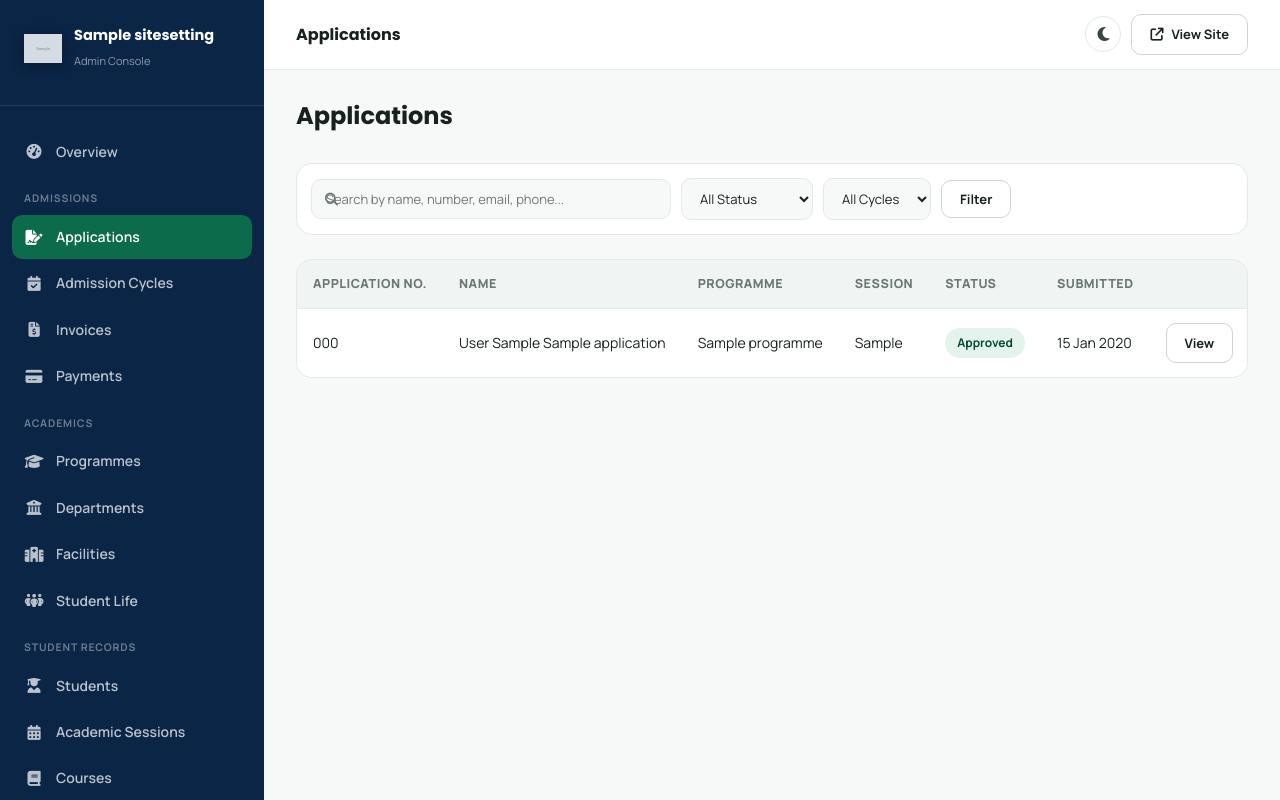
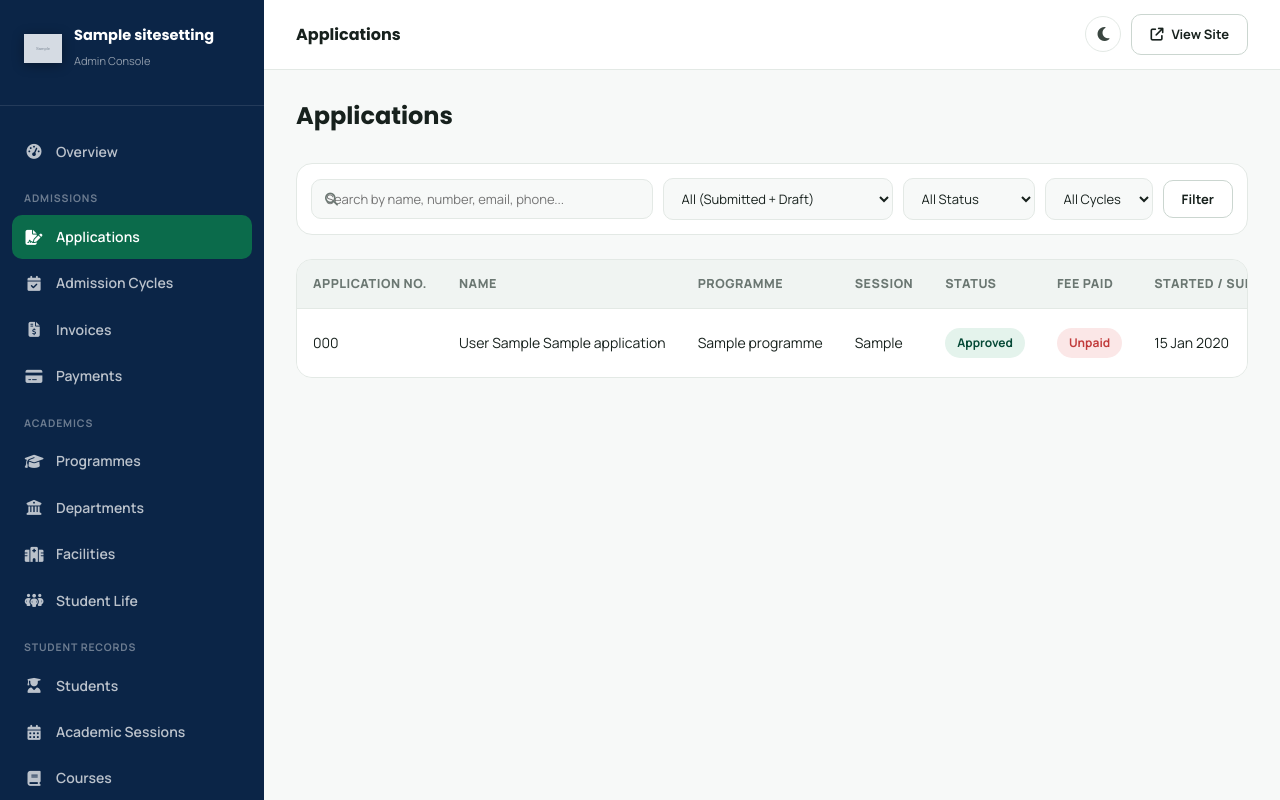
Before and after one commit to sudaneee/hamdaancollege, a Django app: page /console/applications/ in a window 1280 px wide. Run offline with Django 5.2, Linux system fonts and the light colour scheme; a user stored in the database is signed in; tables that the repository leaves empty hold one stand-in row (values such as "Sample post"); grey boxes marked "Sample" are stand-in pictures; data that the repository does not hold is empty; some libraries are stand-ins or nearby versions.

Commit message:
Show unsubmitted (draft) applications in the console
The Applications list/detail views only ever showed is_submitted=True
rows, so an applicant who paid the fee but never finished the form was
completely invisible to staff — no way to see them, check their
payment status, or follow up. This is exactly the situation the
bintamuhammadgiwa100@gmail.com incident put in front of us.

applications_list now shows every started application by default
(newest first), with a 'Submission' filter (All / Submitted / Draft)
to narrow back down, a 'Fee Paid' column, and a Draft badge for
unsubmitted rows. application_detail is viewable for drafts too (shows
whatever's been filled in + invoice/payment status), while status
changes and 'Admit as Student' stay gated to submitted applications
only — unaffected functionally, admit_as_student already had its own
independent is_submitted guard.

Co-Authored-By: Claude Sonnet 5 <noreply@anthropic.com>

```diff
--- a/admin_console/templates/admin_console/applications.html
+++ b/admin_console/templates/admin_console/applications.html
@@ -10,6 +10,11 @@
     <i class="fa-solid fa-magnifying-glass"></i>
     <input type="text" name="q" value="{{ q }}" placeholder="Search by name, number, email, phone...">
   </div>
+  <select name="submission" onchange="this.form.submit()">
+    <option value="">All (Submitted + Draft)</option>
+    <option value="submitted" {% if submission == 'submitted' %}selected{% endif %}>Submitted Only</option>
+    <option value="draft" {% if submission == 'draft' %}selected{% endif %}>Draft Only (not yet submitted)</option>
+  </select>
   <select name="status" onchange="this.form.submit()">
     <option value="">All Status</option>
     {% for value, label in status_choices %}
@@ -23,12 +28,12 @@
     {% endfor %}
   </select>
   <button type="submit" class="btn btn-outline btn-sm">Filter</button>
-  {% if q or status or cycle_id %}<a href="{% url 'admin_console:applications_list' %}" class="btn btn-outline btn-sm">Clear</a>{% endif %}
+  {% if q or status or cycle_id or submission %}<a href="{% url 'admin_console:applications_list' %}" class="btn btn-outline btn-sm">Clear</a>{% endif %}
 </form>
 
 <div class="table-wrap responsive-cards">
   <table class="data-table">
-    <thead><tr><th>Application No.</th><th>Name</th><th>Programme</th><th>Session</th><th>Status</th><th>Submitted</th><th></th></tr></thead>
+    <thead><tr><th>Application No.</th><th>Name</th><th>Programme</th><th>Session</th><th>Status</th><th>Fee Paid</th><th>Started / Submitted</th><th></th></tr></thead>
     <tbody>
       {% for app in page_obj %}
       <tr>
@@ -36,12 +41,21 @@
         <td data-label="Name">{{ app.full_name|default:app.applicant.email }}</td>
         <td data-label="Programme">{{ app.programme.name|default:"—" }}</td>
         <td data-label="Session">{{ app.cycle.session }}</td>
-        <td data-label="Status"><span class="badge {{ app.status_badge_class }}">{{ app.get_status_display }}</span></td>
-        <td data-label="Submitted">{{ app.submitted_at|date:"d M Y" }}</td>
+        <td data-label="Status">
+          {% if app.is_submitted %}
+          <span class="badge {{ app.status_badge_class }}">{{ app.get_status_display }}</span>
+          {% else %}
+          <span class="badge badge-muted">Draft</span>
+          {% endif %}
+        </td>
+        <td data-label="Fee Paid">
+          {% if app.invoice.is_paid %}<span class="badge badge-success">Paid</span>{% else %}<span class="badge badge-danger">Unpaid</span>{% endif %}
+        </td>
+        <td data-label="Started / Submitted">{% if app.submitted_at %}{{ app.submitted_at|date:"d M Y" }}{% else %}{{ app.created_at|date:"d M Y" }} (started){% endif %}</td>
         <td data-label="Actions"><a href="{% url 'admin_console:application_detail' app.pk %}" class="btn btn-outline btn-sm">View</a></td>
       </tr>
       {% empty %}
-      <tr><td colspan="7" style="text-align:center;color:var(--muted);">No applications submitted yet.</td></tr>
+      <tr><td colspan="8" style="text-align:center;color:var(--muted);">No applications yet.</td></tr>
       {% endfor %}
     </tbody>
   </table>
--- a/admin_console/views.py
+++ b/admin_console/views.py
@@ -246,7 +246,13 @@ def generic_delete(request, slug, pk):
 @staff_member_required
 @dedicated_required('applications')
 def applications_list(request):
-    qs = Application.objects.filter(is_submitted=True).select_related('programme', 'cycle').order_by('-submitted_at')
+    # Shows every application that's been started, not just submitted ones —
+    # an applicant who pays the fee but never finishes/submits the form used
+    # to be completely invisible here (is_submitted only flips true once the
+    # form is actually submitted), which meant staff had no way to even see,
+    # let alone follow up with, someone stuck mid-application. `submission`
+    # lets staff narrow back down to just the ones ready for review.
+    qs = Application.objects.select_related('programme', 'cycle', 'invoice').order_by('-created_at')
     q = request.GET.get('q', '').strip()
     if q:
         qs = qs.filter(
@@ -259,12 +265,17 @@ def applications_list(request):
     cycle_id = request.GET.get('cycle', '')
     if cycle_id:
         qs = qs.filter(cycle_id=cycle_id)
+    submission = request.GET.get('submission', '')
+    if submission == 'submitted':
+        qs = qs.filter(is_submitted=True)
+    elif submission == 'draft':
+        qs = qs.filter(is_submitted=False)
 
     paginator = Paginator(qs, 25)
     page_obj = paginator.get_page(request.GET.get('page'))
 
     return render(request, 'admin_console/applications.html', {
-        'page_obj': page_obj, 'q': q, 'status': status, 'cycle_id': cycle_id,
+        'page_obj': page_obj, 'q': q, 'status': status, 'cycle_id': cycle_id, 'submission': submission,
         'status_choices': STATUS_CHOICES, 'cycles': AdmissionCycle.objects.all(),
         'active_nav': 'console', 'active_slug': 'applications',
         'querystring': querystring_without_page(request),
@@ -274,8 +285,13 @@ def applications_list(request):
 @staff_member_required
 @dedicated_required('applications')
 def application_detail(request, pk):
-    application = get_object_or_404(Application, pk=pk, is_submitted=True)
-    can_edit = permissions.can_manage_dedicated(request.user, 'applications')
+    # No is_submitted filter here — an unsubmitted (draft) application must
+    # still be viewable so staff can see what an applicant has filled in so
+    # far and their invoice/payment status (e.g. to follow up with someone
+    # who paid but never finished). Status changes and admitting as a
+    # student stay gated to submitted applications only, in the template.
+    application = get_object_or_404(Application, pk=pk)
+    can_edit = permissions.can_manage_dedicated(request.user, 'applications') and application.is_submitted
     if request.method == 'POST' and can_edit:
         new_status = request.POST.get('status')
         if new_status in dict(STATUS_CHOICES):
```
Also changed, not shown: admin_console/templates/admin_console/application_detail.html (+12 -1 lines).
